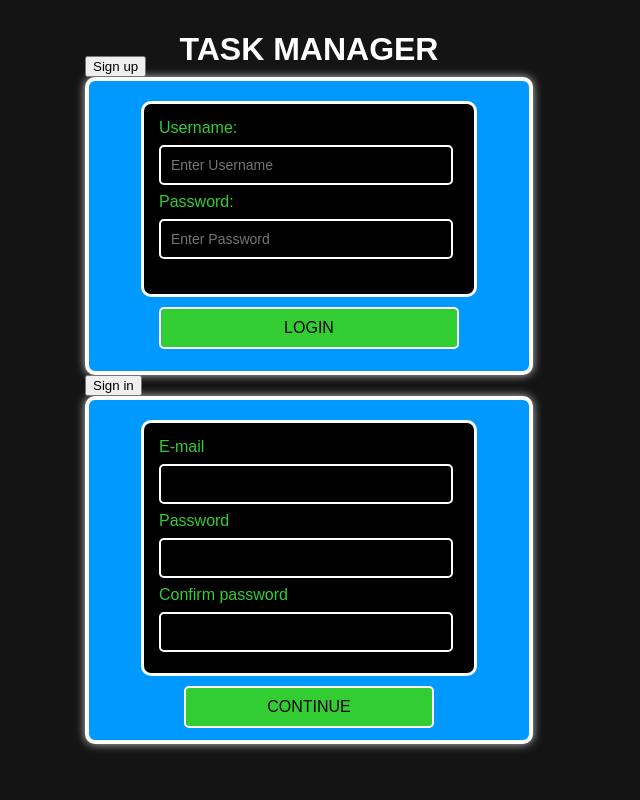
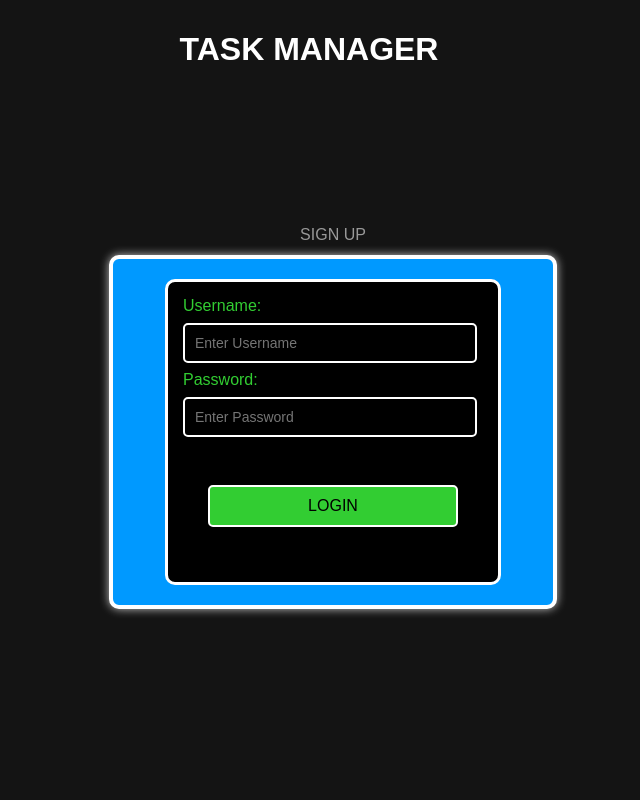
Before and after one commit to hars884/taskmaster, a Flask app: template templates/login.html in a window 1280 px wide. Shown: the whole page, without its empty margins (331-971 px from the left). Run offline with Flask 3, Linux system fonts and the light colour scheme; the template is opened without the code that fills it, so the values that code supplies are empty; parts of the project's set-up code (start-up, migrations or seed data) failed here and were passed over.

Commit message:
made changes in login.html and styles.css

```diff
--- a/templates/login.html
+++ b/templates/login.html
@@ -9,12 +9,14 @@
 </head>
 <body>
     <h1>TASK MANAGER</h1>
+
     <div class="forms">
+        <!-- LOGIN FORM -->
         <div class="form-wrapper is-active">
             <button type="button" class="switcher switcher-login">
-                Sign up
+                Sign Up
                 <span class="underline"></span>
-            </div>
+            </button>
             <div class="container">
                 <div class="login">
                     <label for="username">Username:</label>
@@ -24,22 +26,28 @@
                     <button class="submit">LOGIN</button>
                 </div>
             </div>
+        </div>
+
+        <!-- SIGNUP FORM -->
         <div class="form-wrapper">
             <button type="button" class="switcher switcher-signup">
-            Sign in
+                Sign In
                 <span class="underline"></span>
             </button>
-        <div class="container-1">
-        <div class="login-1">
+            <div class="container">
+                <div class="login">
                     <label for="signup-email">E-mail</label>
                     <input id="signup-email" type="email" required>
                     <label for="signup-password">Password</label>
                     <input id="signup-password" type="password" required>
                     <label for="signup-password-confirm">Confirm password</label>
                     <input id="signup-password-confirm" type="password" required>
-          </div>
-          <button class="submit-1">CONTINUE</button>
+                    <button class="submit">CONTINUE</button>
                 </div>
             </div>
+        </div>
+    </div>
+
+    <script src="script.js"></script>
 </body>
 </html>
--- a/templates/styles.css
+++ b/templates/styles.css
@@ -1,4 +1,3 @@
-
 body {
     background-color: rgb(20, 20, 20);
     font-family: Arial, sans-serif;
@@ -8,16 +7,18 @@ body {
     display: flex;
     justify-content: center;
     align-items: center;
+    flex-direction: column;
 }
-h1{
+
+h1 {
     text-align: center;
     position: absolute;
     top: 10px;
     color: white;
 }
+
 .container {
     width: 400px;
-    height: 250px;
     background-color: #0099ff;
     text-align: center;
     border-radius: 10px;
@@ -25,14 +26,13 @@ h1{
     padding: 20px;
     border: 4px solid #ffffff;
 }
+
 .login {
     width: 300px;
-    height: 160px;
     background-color: black;
     color: limegreen;
     margin: 0 auto;
     text-align: left;
-    font-family:Arial, sans-serif;
     font-size: 16px;
     border-radius: 10px;
     padding: 15px;
@@ -46,7 +46,6 @@ input {
     border: 2px solid #fff;
     background-color: black;
     color: limegreen;
-    font-family: Arial, sans-serif;
     font-size: 14px;
     border-radius: 5px;
 }
@@ -54,55 +53,57 @@ input {
 .submit {
     width: 250px;
     padding: 10px;
-    margin: 40px 0;
+    margin: 40px auto;
     background-color: limegreen;
     border: 2px solid #fff;
-    font-family: Arial, sans-serif;
     font-size: 16px;
     cursor: pointer;
     transition: 0.3s;
     border-radius: 5px;
     display: block;
-    width: 100%;
-}
-.submit-1 {
-    width: 250px;
-    padding: 10px;
-    margin: 10px auto;
-    background-color: limegreen;
-    border: 2px solid #fff;
-    font-family: Arial, sans-serif;
-    font-size: 16px;
-    cursor: pointer;
-    transition: 0.3s;
-    border-radius: 5px;
-    display: block;
+    text-align: center;
 }
 
 button:hover {
-    background-color:rgb(255, 247, 11);
+    background-color: rgb(255, 247, 11);
     color: black;
 }
-.container-1{
+
+.forms {
+    display: flex;
+    align-items: flex-start;
+    flex-direction: column;
+    margin-top: 30px;
     width: 400px;
-    height: 300px;
-    background-color: #0099ff;
-    text-align: center;
-    border-radius: 10px;
-    box-shadow: 0px 0px 10px 0px rgba(255, 255, 255, 0.75);
-    padding: 20px;
-    border: 4px solid #ffffff;
+    height: 400px;
 }
-.login-1 {
-    width: 300px;
-    height: 220px;
-    background-color: black;
-    color: limegreen;
-    margin: 0 auto;
-    text-align: left;
-    font-family:Arial, sans-serif;
+
+.form-wrapper {
+    position: absolute;
+    opacity: 0;
+    transform: scale(0.9);
+    transition: all 0.3s ease-in-out;
+}
+
+.form-wrapper.is-active {
+    opacity: 1;
+    transform: scale(1);
+    z-index: 1;
+}
+
+.switcher {
+    cursor: pointer;
+    display: block;
+    margin: 10px auto;
     font-size: 16px;
-    border-radius: 10px;
-    padding: 15px;
-    border: 3px solid #ffffff;
+    color: #999;
+    background-color: transparent;
+    border: none;
+    outline: none;
+    text-transform: uppercase;
+    transition: color 0.3s;
 }
+
+.switcher:hover {
+    color: white;
+}
```
Lines whose indentation alone changed are shown as unchanged.
